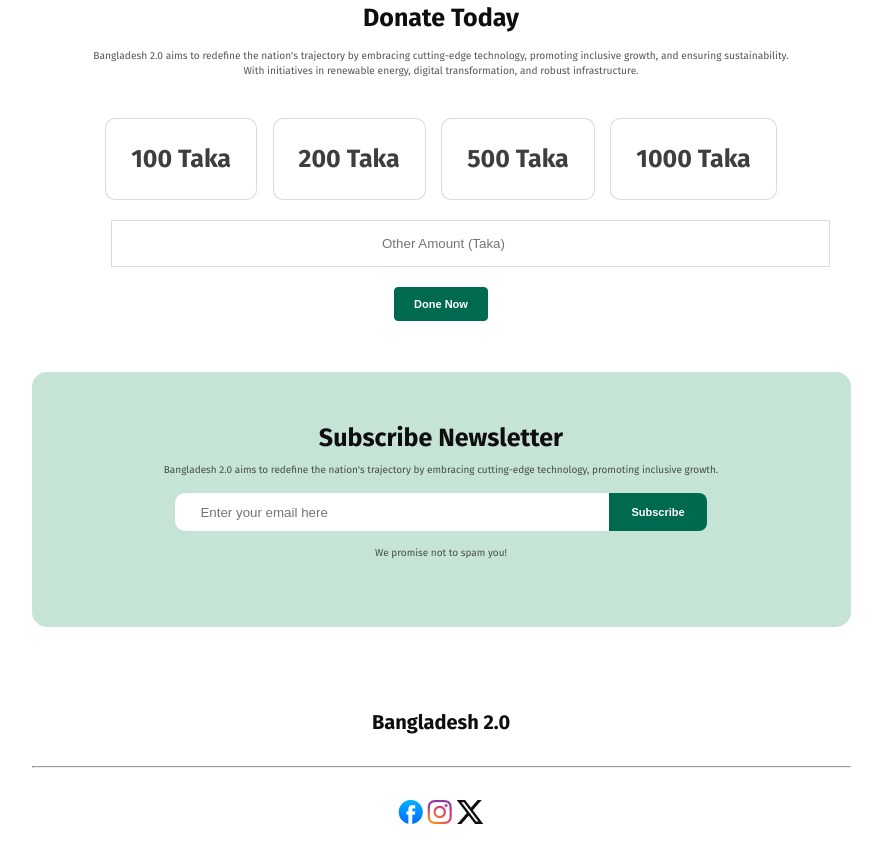
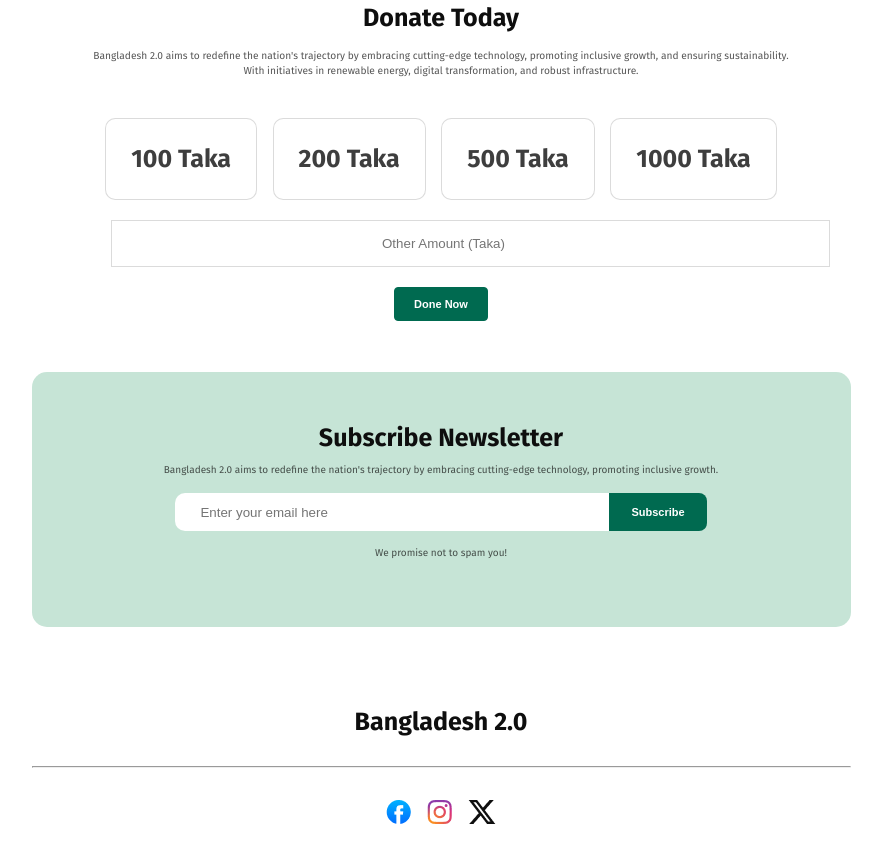
Before and after one commit to Ashraful-Islam05/assignment-1, a plain HTML site: page index.html in a window 1280 px wide. Shown: the part 1760-2620 px from the top of the page, without its empty margins (199-1081 px from the left). Drawn offline with Linux system fonts and the light colour scheme.

Commit message:
added something changes in the footer.

```diff
--- a/style.css
+++ b/style.css
@@ -496,7 +496,7 @@
 
 .footer-title {
    color: rgb(14, 14, 14);
-   font-size: 20px;
+   font-size: 25px;
    font-weight: 700;
    line-height: 24px;
    letter-spacing: 0%;
@@ -504,6 +504,10 @@
    margin-bottom: 32px;
 }
 .footer-content .social-icons {
-   text-align: center;
+   display: flex;
+   flex-direction: row;
+   align-items: center;
+   justify-content: center;
    margin-top: 32px;
+   gap: 16px;
 }
```
